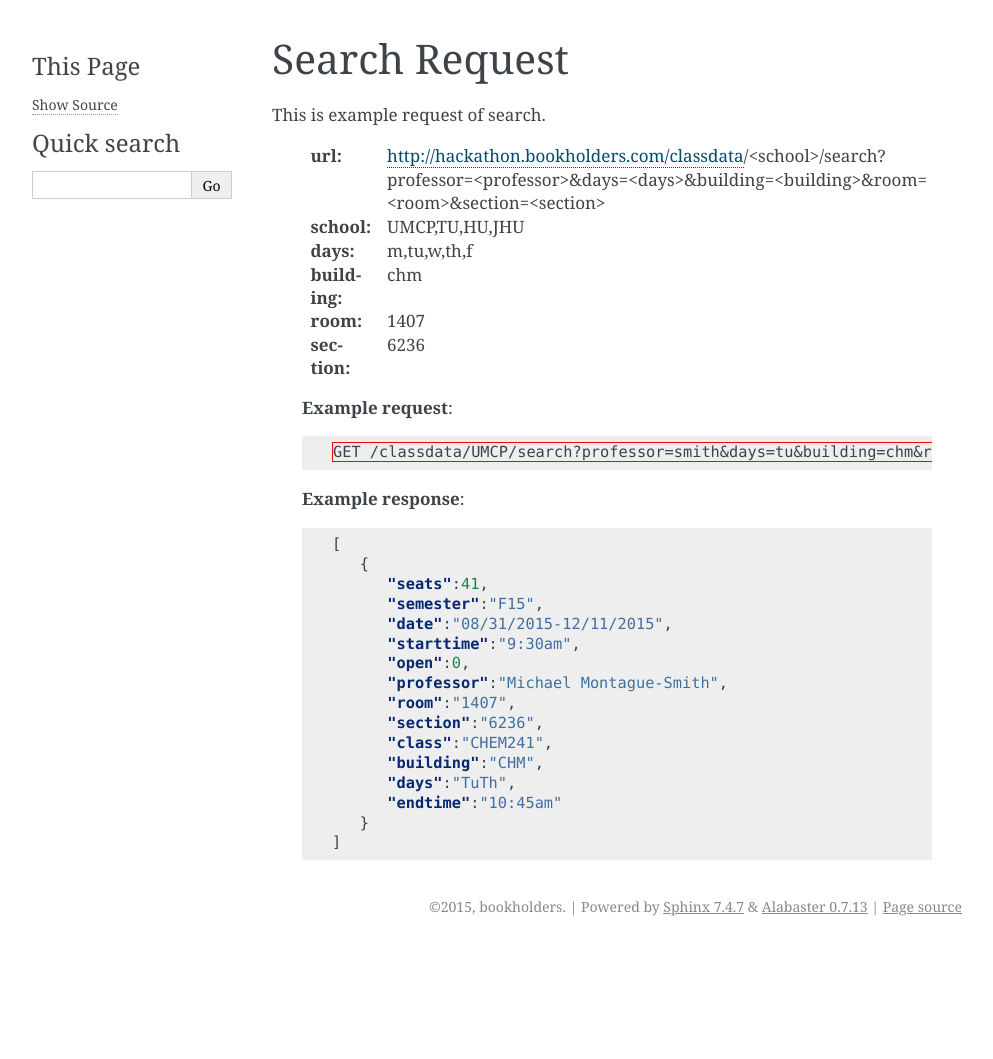
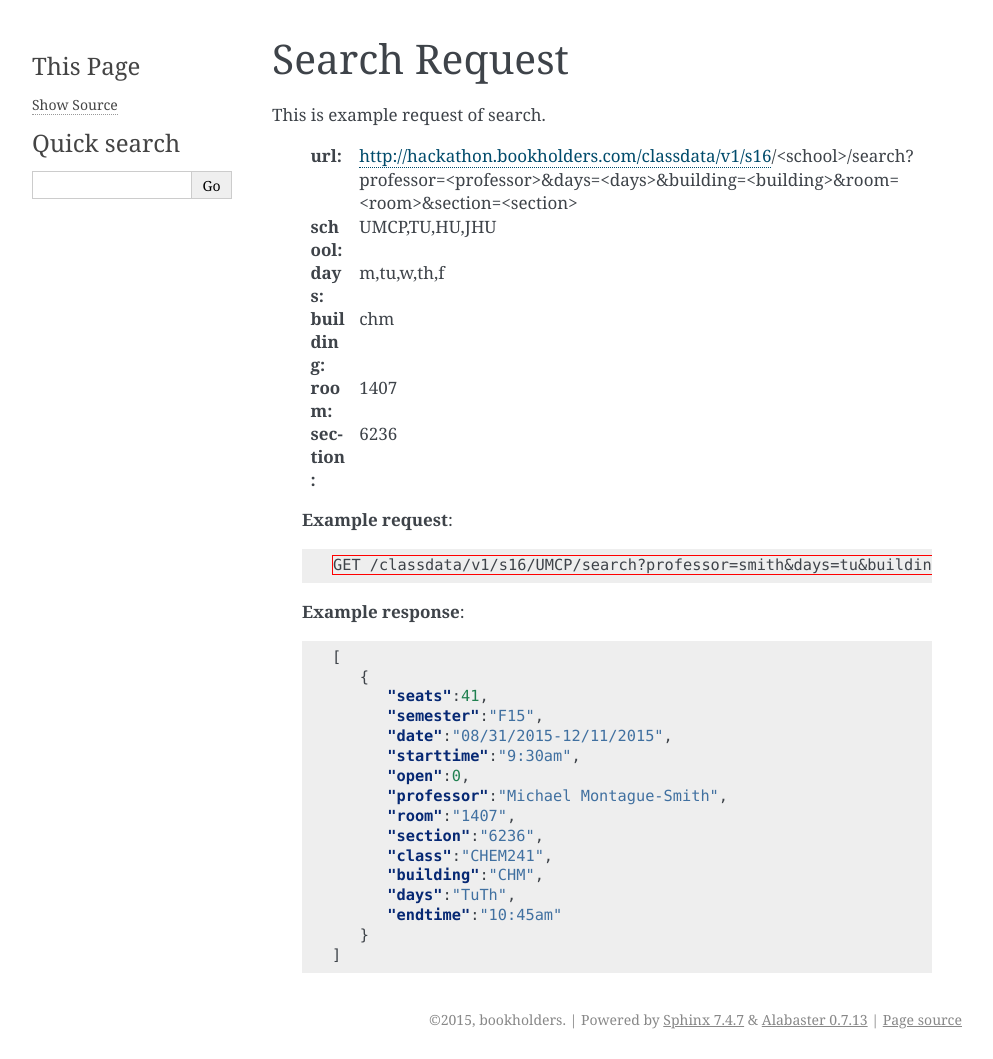
Before and after one commit to bookholders/classdataapi, a Sphinx documentation site: the page built from docs/searchex.rst, in a window 1280 px wide. Shown: the whole page, without its empty margins (148-1141 px from the left). Built offline with Sphinx 7.4.7, drawn with Linux system fonts in a browser that asks for light colours; before the commit the page ends 946 px from its top, so only the background shows below that.

Commit message:
Update searchex.rst

```diff
--- a/docs/searchex.rst
+++ b/docs/searchex.rst
@@ -6,7 +6,7 @@ Search Request
 
 This is example request of search.
 
-   :url: http://hackathon.bookholders.com/classdata/<school>/search?professor=<professor>&days=<days>&building=<building>&room=<room>&section=<section>
+   :url: http://hackathon.bookholders.com/classdata/v1/s16/<school>/search?professor=<professor>&days=<days>&building=<building>&room=<room>&section=<section>
    :school: UMCP,TU,HU,JHU
    :days: m,tu,w,th,f
    :building: chm
@@ -17,7 +17,7 @@ This is example request of search.
 
    .. sourcecode:: http
 
-      GET /classdata/UMCP/search?professor=smith&days=tu&building=chm&room=1407&section=6236
+      GET /classdata/v1/s16/UMCP/search?professor=smith&days=tu&building=chm&room=1407&section=6236
 
    **Example response**:
 
```
